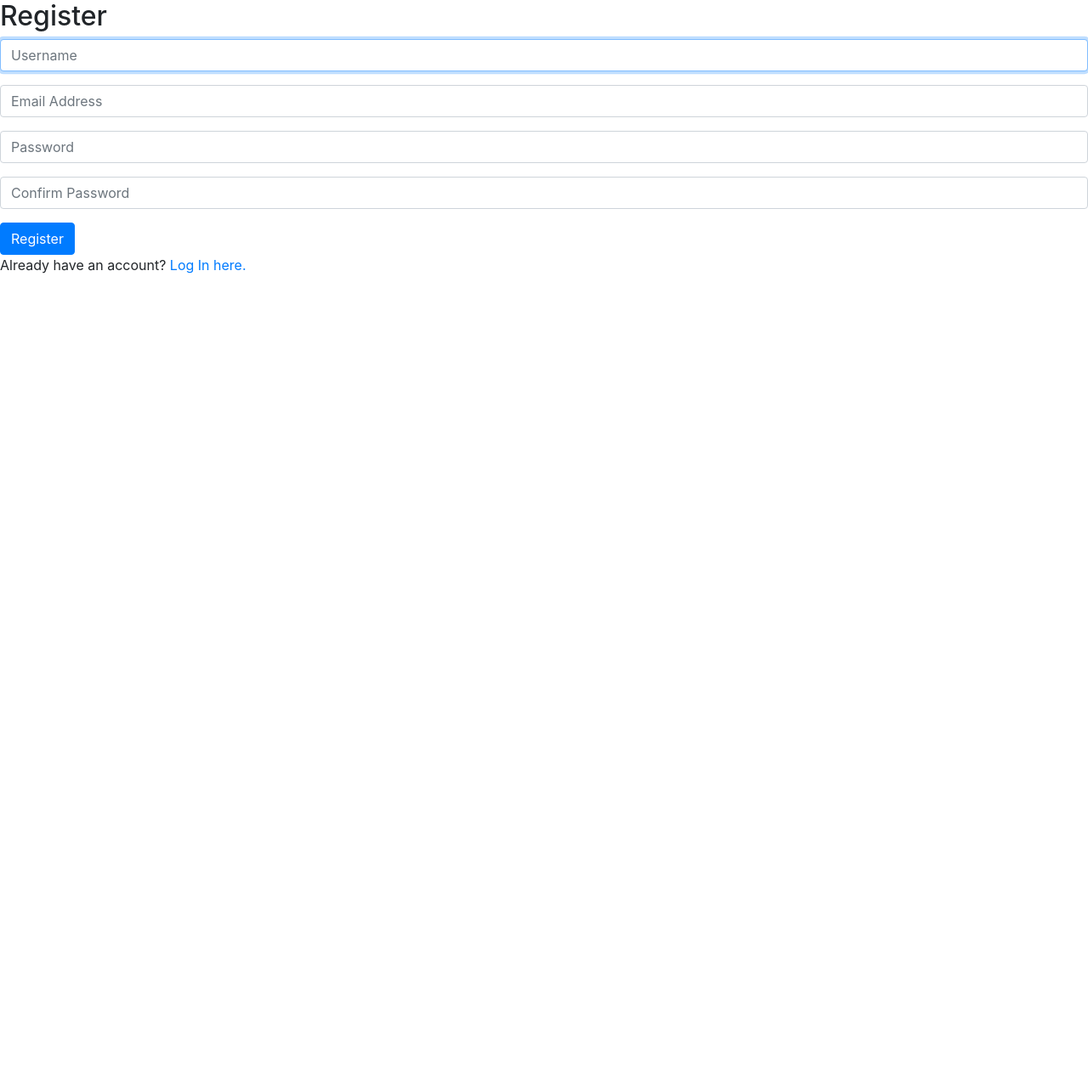
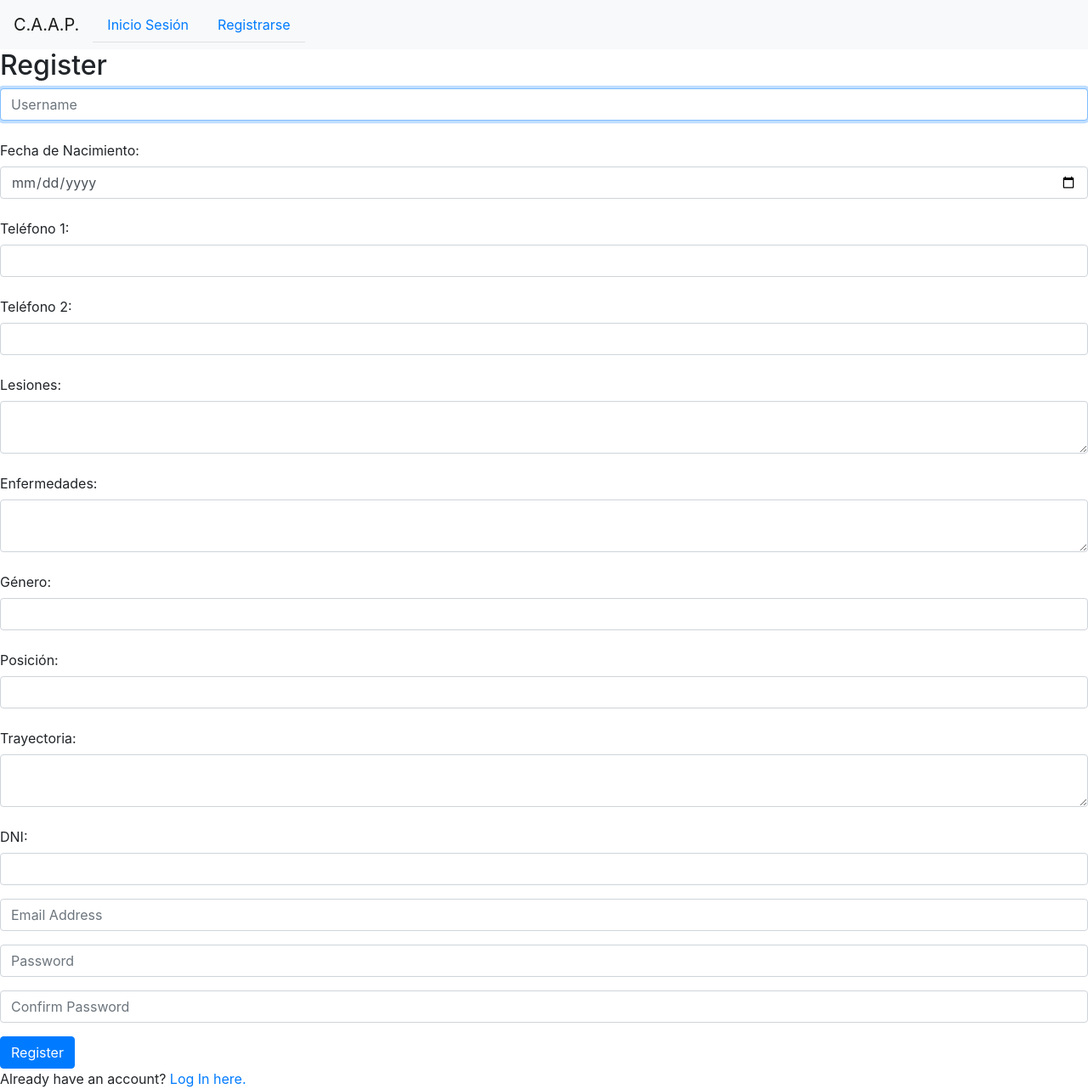
Before and after one commit to mateobordi1/finalll, a Django app: page /register in a window 1280 px wide. Shown: the whole page at 85% size. Before the commit the page ends 322 px from the top, so only its background shows below. Run offline with Django 3.2, Linux system fonts and the light colour scheme; some libraries are stand-ins or nearby versions.

Commit message:
antes de funcion año

```diff
--- a/network/admin.py
+++ b/network/admin.py
@@ -1,5 +1,7 @@
 from django.contrib import admin
-from .models import User
+from .models import User , Categoria
+
 admin.site.register(User),
+admin.site.register(Categoria),
 
 # Register your models here.
--- a/network/templates/network/index.html
+++ b/network/templates/network/index.html
@@ -1,5 +1,7 @@
 {% extends "network/layout.html" %}
 {% load static %}
 {% block body %}
-    {{request.user}}
+   bienvenido jugador: {{request.user.username}}
+    categoria:{{request.user.categoria}}
+
 {% endblock %}
--- a/network/templates/network/layout.html
+++ b/network/templates/network/layout.html
@@ -9,7 +9,30 @@
         <script src="{% static 'network/script.js' %}"></script>
     </head>
     <body>
+        <nav class="navbar navbar-expand-lg navbar-light bg-light">
+            <a class="navbar-brand" href="#"> C.A.A.P.</a>
 
+            <ul class="nav nav-tabs">
+
+                {% if user.is_authenticated %}
+                    <li class="nav-item">
+                        <a class="nav-link active" href="{% url 'index'%}">Inicio</a>
+                    </li>
+                    <li class="nav-item">
+                        <a class="nav-link active" href="{% url 'logout'%}">Cerrar Sesion</a>
+                    </li>
+                {% else %}
+                    <li class="nav-item">
+                        <a class="nav-link" href="{% url 'login' %}">Inicio Sesión</a>
+                    </li>
+                    <li class="nav-item">
+                        <a class="nav-link" href="{% url 'register' %}">Registrarse</a>
+                    </li>
+                {% endif %}
+
+
+            </ul>
+        </nav>
         <div class="body">
             {% block body %}
             {% endblock %}
--- a/network/templates/network/register.html
+++ b/network/templates/network/register.html
@@ -14,6 +14,50 @@
             <input class="form-control" autofocus type="text" name="username" placeholder="Username">
         </div>
         <div class="form-group">
+            <label for="fecha_nacimiento" class="col-form-label">Fecha de Nacimiento:</label>
+            <input type="date" id="fecha_nacimiento" name="fecha_nacimiento" class="form-control" />
+        </div>
+
+        <div class="form-group">
+            <label for="telefono1" class="col-form-label">Teléfono 1:</label>
+            <input type="number" id="telefono1" name="telefono1" class="form-control" />
+        </div>
+
+        <div class="form-group">
+            <label for="telefono2" class="col-form-label">Teléfono 2:</label>
+            <input type="number" id="telefono2" name="telefono2" class="form-control" />
+        </div>
+
+        <div class="form-group">
+            <label for="lesiones" class="col-form-label">Lesiones:</label>
+            <textarea id="lesiones" name="lesiones" class="form-control"></textarea>
+        </div>
+
+        <div class="form-group">
+            <label for="enfermedades" class="col-form-label">Enfermedades:</label>
+            <textarea id="enfermedades" name="enfermedades" class="form-control"></textarea>
+        </div>
+
+        <div class="form-group">
+            <label for="genero" class="col-form-label">Género:</label>
+            <input type="text" id="genero" name="genero" class="form-control" />
+        </div>
+
+        <div class="form-group">
+            <label for="posicion" class="col-form-label">Posición:</label>
+            <input type="text" id="posicion" name="posicion" class="form-control" />
+        </div>
+
+        <div class="form-group">
+            <label for="trayectoria" class="col-form-label">Trayectoria:</label>
+            <textarea id="trayectoria" name="trayectoria" class="form-control"></textarea>
+        </div>
+
+        <div class="form-group">
+            <label for="dni" class="col-form-label">DNI:</label>
+            <input type="number" id="dni" name="dni" class="form-control" />
+        </div>
+        <div class="form-group">
             <input class="form-control" type="email" name="email" placeholder="Email Address">
         </div>
         <div class="form-group">
--- a/network/urls.py
+++ b/network/urls.py
@@ -7,5 +7,6 @@ urlpatterns = [
     path("", views.index, name="index"),
     path("login", views.login_view, name="login"),
     path("logout", views.logout_view, name="logout"),
-    path("register", views.register, name="register")
+    path("register", views.register, name="register"),
+    path("modificar_categoria/<str:categoria>", views.modificar_categoria , name="modificar_categoria")
 ]
--- a/network/views.py
+++ b/network/views.py
@@ -2,16 +2,39 @@ import json
 from django.core.paginator import Paginator
 from django.http import JsonResponse
 from django.contrib.auth import authenticate, login, logout
+from django.contrib.auth.decorators import login_required
 from django.db import IntegrityError
 from django.http import HttpResponse, HttpResponseRedirect
 from django.shortcuts import render
 from django.urls import reverse
 
-from .models import User
+from .models import User , Categoria
 
+@login_required(login_url='login')
 def index(request):
+    if request.method == "GET":
 
-    return render(request, "network/index.html")
+        if request.user.is_authenticated and request.user.logeado_como == "jugador":
+
+            return render(request, "network/index.html")
+
+        elif request.user.is_authenticated and request.user.logeado_como == "dt" or "pf":
+
+            jugadores = User.objects.filter(logeado_como="jugador")
+            cero ="0"
+            if request.user.categoria == cero:
+                categoria_asignada = False
+            else:
+                categoria_asignada = True
+            categorias = request.user.categoria
+            categoria_lista = categorias.split()
+
+            print(categoria_lista)
+            return render(request, 'network/profeindex.html', {
+                "jugadores": jugadores,
+                "categoria_asignada": categoria_asignada,
+                "categoria_lista": categoria_lista
+            })
 
 
 def login_view(request):
@@ -51,10 +74,35 @@ def register(request):
             return render(request, "network/register.html", {
                 "message": "Passwords must match."
             })
+        fecha_nacimiento = request.POST["fecha_nacimiento"]
+        telefono1 = request.POST.get("telefono1")
+        telefono2 = request.POST.get("telefono2")
+        lesiones = request.POST["lesiones"]
+        enfermedades = request.POST["enfermedades"]
+        genero = request.POST["genero"]
+        posicion = request.POST["posicion"]
+        trayectoria = request.POST["trayectoria"]
+        dni = request.POST.get("dni")
 
+        # Verificar si los campos numéricos están vacíos o no son válidos
+        if telefono1:
+            telefono1 = int(telefono1)
+        if telefono2:
+            telefono2 = int(telefono2)
+        if dni:
+            dni = int(dni)
         # Attempt to create new user
         try:
-            user = User.objects.create_user(username, email, password)
+            user = User.objects.create_user(username=username, email=email, password=password)
+            user.fecha_nacimiento = fecha_nacimiento
+            user.telefono1 = telefono1
+            user.telefono2 = telefono2
+            user.lesiones = lesiones
+            user.enfermedades = enfermedades
+            user.genero = genero
+            user.posicion = posicion
+            user.trayectoria = trayectoria
+            user.dni = dni
             print(user)
             user.save()
 
@@ -66,3 +114,10 @@ def register(request):
         return HttpResponseRedirect(reverse("index"))
     else:
         return render(request, "network/register.html")
+
+def modificar_categoria(request, categoria):
+    if request.method == "GET":
+        jugadores = User.objects.filter(logeado_como="jugador")
+        return render(request , 'network/modificar_categoria.html', {
+            "jugadores" : jugadores
+        })
```
Also changed, not shown: network/models.py (+51 -1 lines), network/templates/network/modificar_categoria.html (added, +21 -0 lines), network/templates/network/profeindex.html (added, +38 -0 lines), db.sqlite3, network/migrations/0016_user_categoria_user_dni_user_enfermedades_and_more.py (added), network/migrations/0017_user_logeado_como.py (added), network/migrations/0018_user_categoria_estado_alter_user_categoria_categoria.py (added), network/migrations/0019_alter_user_categoria.py (added), network/migrations/0020_categoria_nombre.py (added), network/migrations/0021_remove_categoria_cebollitas_remove_categoria_cuarta_and_more.py (added).
